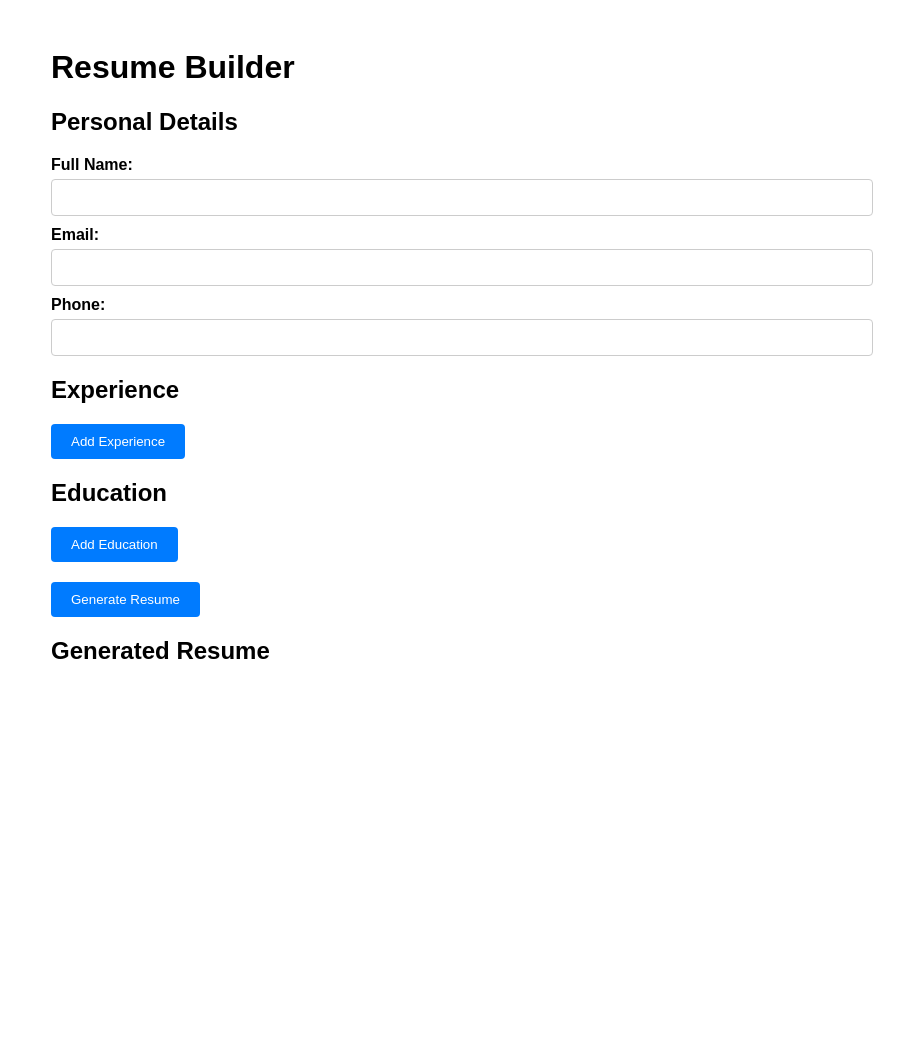
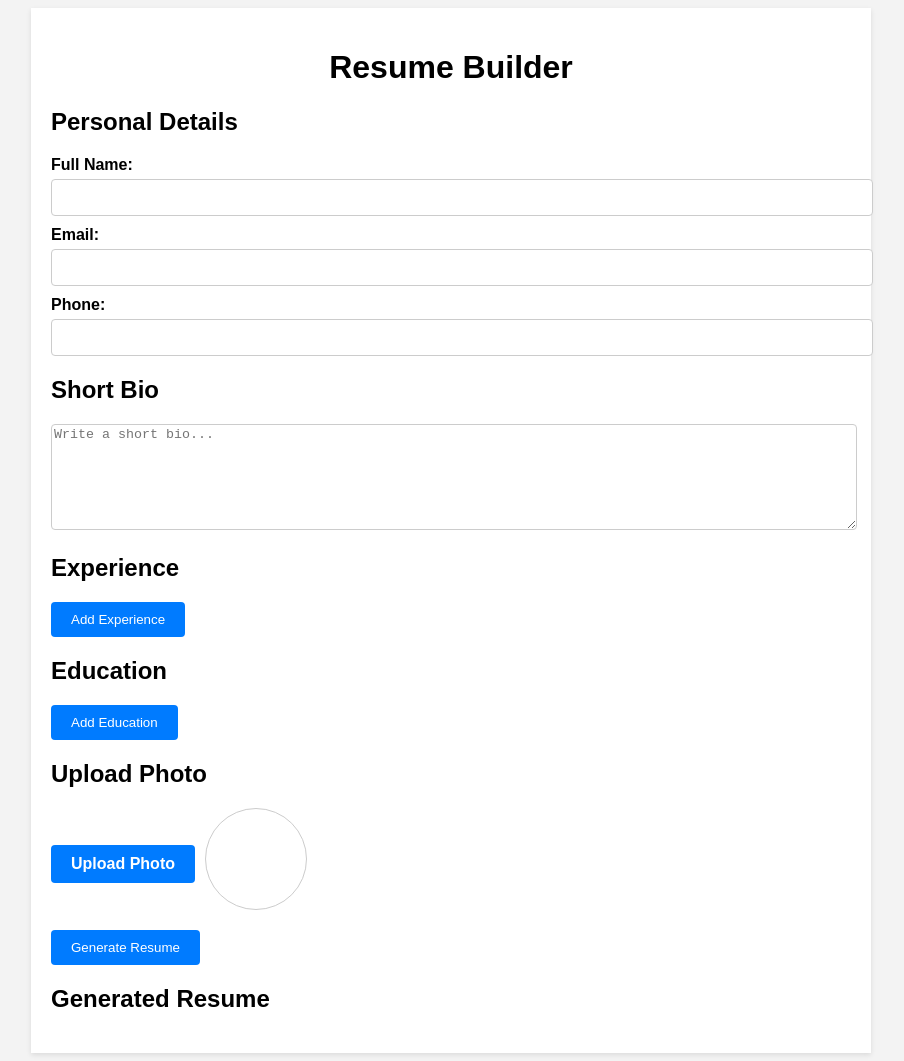
Before and after one commit to 99webdesign/my-resume, a plain HTML site: page index.html in a window 1280 px wide. Shown: the whole page, without its empty margins (189-1093 px from the left). Before the commit the page ends 800 px from the top, so only its background shows below. Drawn offline with Linux system fonts and the light colour scheme.

Commit message:
index.html
more details updated

```diff
--- a/index.html
+++ b/index.html
@@ -5,11 +5,14 @@
     <style>
         body {
             font-family: Arial, sans-serif;
+            background-color: #f3f3f3;
         }
         .container {
             max-width: 800px;
             margin: 0 auto;
             padding: 20px;
+            background-color: #fff;
+            box-shadow: 0 2px 5px rgba(0, 0, 0, 0.1);
         }
         .section {
             margin-bottom: 20px;
@@ -58,6 +61,50 @@
         th {
             background-color: #f2f2f2;
         }
+        h1 {
+            text-align: center;
+        }
+        .bio {
+            margin: 20px 0;
+        }
+        .bio textarea {
+            width: 100%;
+            height: 100px;
+            border: 1px solid #ccc;
+            border-radius: 4px;
+        }
+        .photo-upload {
+            display: flex;
+            align-items: center;
+            margin: 20px 0;
+        }
+        .photo-upload input[type="file"] {
+            display: none;
+        }
+        .photo-upload label {
+            padding: 10px 20px;
+            background-color: #007BFF;
+            color: #fff;
+            border: none;
+            border-radius: 4px;
+            cursor: pointer;
+            margin-right: 10px;
+        }
+        .photo-preview {
+            width: 100px;
+            height: 100px;
+            border: 1px solid #ccc;
+            border-radius: 50%;
+            overflow: hidden;
+        }
+        .photo-preview img {
+            max-width: 100%;
+            height: auto;
+        }
+        #generateResume {
+            display: block;
+            margin: 20px 0;
+        }
     </style>
 </head>
 <body>
@@ -73,6 +120,13 @@
                 <label for="phone">Phone:</label>
                 <input type="text" id="phone" required>
             </form>
+        </div>
+
+        <div class="section">
+            <h2>Short Bio</h2>
+            <div class="bio">
+                <textarea id="bio" placeholder="Write a short bio..." required></textarea>
+            </div>
         </div>
 
         <div class="section">
@@ -104,6 +158,15 @@
             </div>
         </div>
 
+        <div class="section">
+            <h2>Upload Photo</h2>
+            <div class="photo-upload">
+                <input type="file" id="photoInput" accept="image/*">
+                <label for="photoInput">Upload Photo</label>
+                <div class="photo-preview" id="photoPreview"></div>
+            </div>
+        </div>
+
         <button id="generateResume">Generate Resume</button>
 
         <div id="resumeOutput">
@@ -119,21 +182,47 @@
         });
 
         document.getElementById("addEducation").addEventListener("click", function() {
-            document.querySelector(".education").style.display = "block";
+            document.querySelector(".education").style display = "block";
             var educationTable = document.querySelector(".education table");
             educationTable.insertRow(-1).innerHTML = '<td><input type="text" name="courseName"></td><td><input type="text" name="passingYear"></td><td><input type="text" name="grade"></td>';
+        });
+
+        document.getElementById("photoInput").addEventListener("change", function() {
+            var photoPreview = document.getElementById("photoPreview");
+            var file = this.files[0];
+
+            if (file) {
+                var reader = new FileReader();
+                reader.onload = function(e) {
+                    var img = document.createElement("img");
+                    img.src = e.target.result;
+                    photoPreview.innerHTML = "";
+                    photoPreview.appendChild(img);
+                };
+                reader.readAsDataURL(file);
+            } else {
+                photoPreview.innerHTML = "";
+            }
         });
 
         document.getElementById("generateResume").addEventListener("click", function() {
             var fullName = document.getElementById("fullName").value;
             var email = document.getElementById("email").value;
             var phone = document.getElementById("phone").value;
+            var bio = document.getElementById("bio").value;
             var experienceRows = document.querySelectorAll(".experience table tr");
             var educationRows = document.querySelectorAll(".education table tr");
+            var photoPreview = document.getElementById("photoPreview");
 
             var resumeHTML = `<h2>${fullName}</h2>`;
             resumeHTML += `<p>Email: ${email}</p>`;
             resumeHTML += `<p>Phone: ${phone}</p>`;
+            resumeHTML += `<div class="bio"><p>${bio}</p></div>`;
+
+            if (photoPreview.children.length > 0) {
+                var photoSrc = photoPreview.querySelector("img").src;
+                resumeHTML += `<div class="photo-preview">${photoPreview.innerHTML}</div>`;
+            }
 
             if (experienceRows.length > 1) {
                 resumeHTML += "<h3>Experience</h3>";
@@ -159,6 +248,9 @@
             }
 
             document.getElementById("resumeOutput").innerHTML = resumeHTML;
+
+            // Open a print dialog when the resume is generated
+            window.print();
         });
     </script>
 </body>
```
